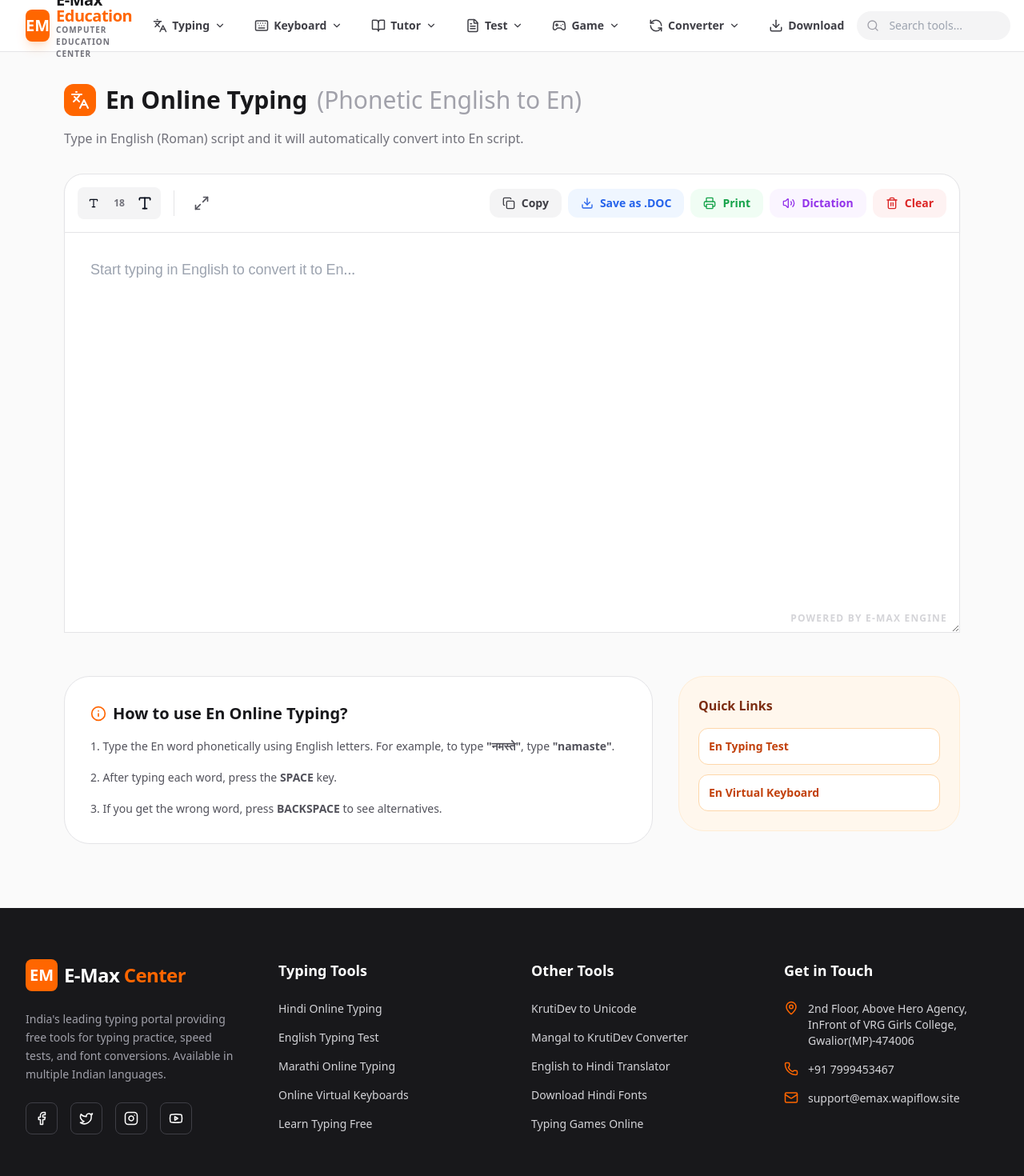
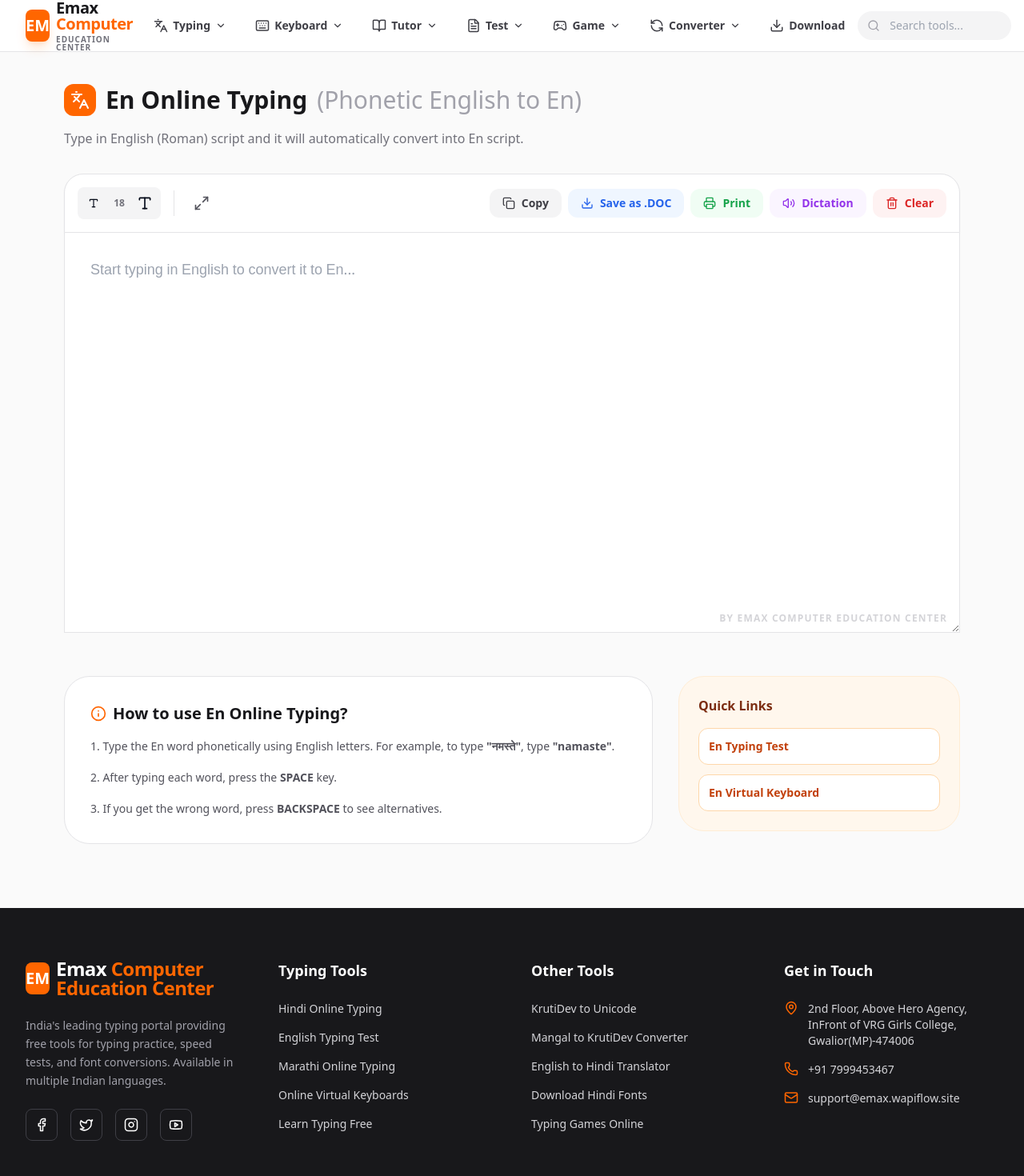
Before and after one commit to haarekasahara1923-wq/type, a Next.js app: page /typing/en in a window 1280 px wide. Shown: the top 1470 px of the page at 80% size. Built offline with nearby package versions, Linux system fonts and the light colour scheme.

Commit message:
Standardize brand name to exactly Emax Computer Education Center everywhere

```diff
--- a/src/app/layout.tsx
+++ b/src/app/layout.tsx
@@ -11,7 +11,7 @@
 });
 
 export const metadata: Metadata = {
-  title: "E-Max Typing Lab - Computer Education Center",
+  title: "Emax Computer Education Center",
   description: "Advanced White-label Typing Practice Platform for Computer Institutes",
 };
 
--- a/src/app/page.tsx
+++ b/src/app/page.tsx
@@ -74,7 +74,7 @@
             </div>
 
             <h1 className="text-4xl md:text-6xl font-black tracking-tighter text-zinc-900 leading-[1.1]">
-              Master Skills at <span className="text-brand-primary">E-Max Education</span>
+              Master Skills at <span className="text-brand-primary">Emax Computer Education Center</span>
             </h1>
 
             <p className="text-xl text-zinc-500 font-medium">
@@ -161,7 +161,7 @@
         <div className="max-w-7xl mx-auto px-4 sm:px-6 lg:px-8 relative">
           <div className="grid grid-cols-1 lg:grid-cols-2 gap-16 items-center">
             <div className="space-y-8">
-              <h2 className="text-4xl font-black leading-tight">Why Choose E-Max Center for Your Training?</h2>
+              <h2 className="text-4xl font-black leading-tight">Why Choose Emax Computer Education Center for Your Training?</h2>
               <div className="space-y-6">
                 <div className="flex gap-4">
                   <div className="w-12 h-12 bg-white/10 rounded-2xl flex items-center justify-center shrink-0 border border-white/10">
@@ -205,7 +205,7 @@
                 </div>
                 <div>
                   <p className="font-bold text-orange-400 mb-2">Are these tools free?</p>
-                  <p className="text-zinc-400">Yes, every tool at E-Max Center is 100% free to use for students and professionals.</p>
+                  <p className="text-zinc-400">Yes, every tool at Emax Computer Education Center is 100% free to use for students and professionals.</p>
                 </div>
               </div>
             </div>
--- a/src/app/typing/[lang]/page.tsx
+++ b/src/app/typing/[lang]/page.tsx
@@ -155,8 +155,8 @@
               isFullScreen && "min-h-[calc(100vh-80px)] border-none rounded-none"
             )}
           />
-          <div className="absolute bottom-4 right-4 text-xs font-bold text-zinc-300 uppercase tracking-widest pointer-events-none">
-            Powered by E-Max Engine
+          <div className="absolute bottom-4 right-4 text-xs font-bold text-zinc-300 uppercase tracking-widest pointer-events-none text-right">
+            By Emax Computer Education Center
           </div>
         </div>
 
--- a/src/app/typing/hindi/page.tsx
+++ b/src/app/typing/hindi/page.tsx
@@ -148,8 +148,8 @@
               isFullScreen && "min-h-[calc(100vh-80px)] border-none rounded-none"
             )}
           />
-          <div className="absolute bottom-4 right-4 text-xs font-bold text-zinc-300 uppercase tracking-widest pointer-events-none">
-            Powered by E-Max Engine
+          <div className="absolute bottom-4 right-4 text-xs font-bold text-zinc-300 uppercase tracking-widest pointer-events-none text-right">
+            By Emax Computer Education Center
           </div>
         </div>
 
--- a/src/components/Footer.tsx
+++ b/src/components/Footer.tsx
@@ -13,7 +13,7 @@
                 EM
               </div>
               <span className="text-2xl font-extrabold tracking-tight text-white leading-none">
-                E-Max<span className="text-brand-primary"> Center</span>
+                Emax<span className="text-brand-primary"> Computer Education Center</span>
               </span>
             </Link>
             <p className="text-zinc-400 text-sm leading-relaxed">
@@ -80,7 +80,7 @@
         </div>
 
         <div className="border-t border-zinc-800 pt-8 flex flex-col md:flex-row justify-between items-center gap-4 text-xs font-medium uppercase tracking-widest text-zinc-500">
-          <p>© {new Date().getFullYear()} E-Max Computer Education Center. All rights reserved.</p>
+          <p>© {new Date().getFullYear()} Emax Computer Education Center. All rights reserved.</p>
           <div className="flex gap-6">
             <Link href="#" className="hover:text-white transition-colors">Privacy Policy</Link>
             <Link href="#" className="hover:text-white transition-colors">Terms of Service</Link>
--- a/src/components/Navbar.tsx
+++ b/src/components/Navbar.tsx
@@ -95,9 +95,9 @@
               </div>
               <div className="flex flex-col">
                 <span className="text-xl font-extrabold tracking-tight text-zinc-900 leading-none">
-                  E-Max<span className="text-brand-primary"> Education</span>
+                  Emax<span className="text-brand-primary"> Computer</span>
                 </span>
-                <span className="text-[10px] text-zinc-500 font-bold uppercase tracking-widest">Computer Education Center</span>
+                <span className="text-[10px] text-zinc-500 font-bold uppercase tracking-widest leading-none mt-1">Education Center</span>
               </div>
             </Link>
           </div>
```
